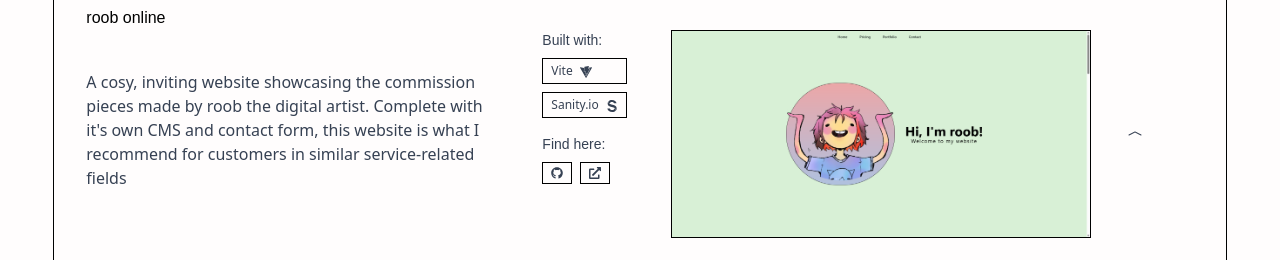
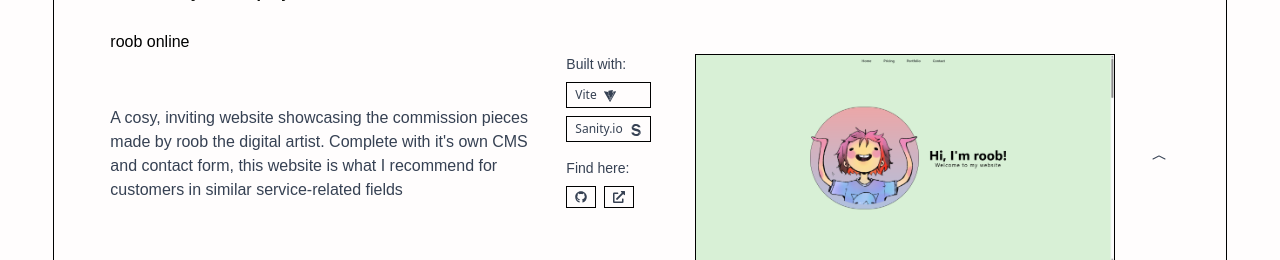
Before and after one commit to Junaidadams/portfolio, a React (Vite) app: page / in a window 1280 px wide. Shown: the part 948-1208 px from the top of the page. Built offline with nearby package versions, Linux system fonts and the light colour scheme; a web font is replaced by a local one.

Commit message:
Changes to the section wrapper comp

```diff
--- a/src/App.jsx
+++ b/src/App.jsx
@@ -10,17 +10,19 @@ import SocialTiles from "./components/SocialTiles";
 function App() {
   return (
     <main className="-mt-[33px]">
-      <SectionWrapper id="home">
+      <section
+        id="home"
+        className=" bg-mainWhite dark:bg-[#0e0f0b] h-screen flex items-center justify-center"
+      >
         <div className="relative w-11/12 h-11/12 bg-cover bg-center bg-[url(/lines.jpg)] dark:bg-[url(/scales.jpg)] flex flex-col border dark:border-white border-black rounded-4xl">
-          <div className="font-panchang font-extralight text-mainBlack my-auto text-3xl md:text-4xl p-4 sm:p-6 md:p-8 lg:p-10 bg-mainWhite dark:bg-mainBlack dark:text-mainWhite w-fit -translate-[1px] round border border-y-mainBlack border-r-mainBlack border-l-mainWhite dark:border-y-mainWhite dark:border-r-mainWhite dark:border-l-mainBlack ">
+          <div className="font-panchang font-extralight text-mainBlack my-auto text-3xl md:text-4xl p-4 sm:p-6 md:p-8 lg:p-10  bg-mainWhite dark:bg-mainBlack dark:text-mainWhite w-fit -translate-[1px] round border border-y-mainBlack border-r-mainBlack border-l-mainWhite dark:border-y-mainWhite dark:border-r-mainWhite dark:border-l-mainBlack ">
             <h1 className="">Junaid Adams</h1>
             <h1 className="">Portfolio</h1>
             <p className="text-base font-semibold">(The third one)</p>
           </div>
         </div>
-      </SectionWrapper>
+      </section>
       <SectionWrapper id="projects">
-        <div className="w-11/12 h-11/12 overflow-auto border-black border-[1px] flex flex-col dark:border-white rounded-4xl relative">
         <div
           className="pointer-events-none absolute bottom-0 right-0 w-40 h-40 bg-no-repeat bg-contain rounded-tl-full opacity-40"
           style={{ backgroundImage: "url('/crosstexture.png')" }}
@@ -32,17 +34,13 @@ function App() {
           </p>
         </div>
         <ProjectTile />
-        </div>
       </SectionWrapper>
       <SectionWrapper id="about">
-        <div className="w-11/12 h-11/12 overflow-auto border-black border-[1px] flex flex-col dark:border-white rounded-4xl">
         <div className=" font-panchang font-extralight text-mainBlack text-3xl md:text-4xl p-4 sm:p-6 md:px-8  dark:bg-mainBlack dark:text-mainWhite w-fit rounded-r-3xl">
           <h1 className="font font-panchang text-left dark:text-mainWhite ">
             About
           </h1>
-            <p className="text-base font-semibold">
-              More information about me.
-            </p>
+          <p className="text-base font-semibold">More information about me.</p>
         </div>
         <div className=" px-4 md:px-8 mb-5">
           <h1 className="font font-panchang text-left dark:text-mainWhite ">
@@ -56,11 +54,9 @@ function App() {
         </div>
 
         <TechStack />
-        </div>
       </SectionWrapper>
       <SectionWrapper id="contact">
         {" "}
-        <div className="w-11/12 h-11/12 overflow-auto border-black border-[1px] flex flex-col dark:border-white rounded-4xl">
         <div className=" font-panchang font-extralight text-mainBlack text-3xl md:text-4xl p-4 sm:p-6 md:px-8  dark:bg-mainBlack dark:text-mainWhite w-fit rounded-r-3xl">
           <h1 className="font font-panchang text-left dark:text-mainWhite ">
             Contact
@@ -69,7 +65,6 @@ function App() {
         </div>
         <ContactForm />
         <SocialTiles />
-        </div>
       </SectionWrapper>
     </main>
   );
--- a/src/components/ProjectTile.jsx
+++ b/src/components/ProjectTile.jsx
@@ -74,9 +74,9 @@ export const ProjectTile = () => {
                     variants={contentVariants}
                     className=" text-gray-700 dark:text-gray-300 flex space-y-1 flex-col lg:flex-row lg:space-x-9"
                   >
-                    <div className="sm:max-w-[420px] lg:my-auto lg:h-fit">
+                    <div className="sm:max-w-[420px] font-chillax lg:my-auto lg:h-fit">
                       <p className="lg:hidden mb-2">{project.shortDesc}</p>
-                      <p className="hidden lg:block">{project.longDesc}</p>
+                      <p className="hidden lg:block ">{project.longDesc}</p>
                       <div className="flex flex-row mb-2">
                         <div className="lg:hidden">
                           {project.tags.map(({ key, name, icon: Icon }) => (
--- a/src/components/wrappers/SectionWrapper.jsx
+++ b/src/components/wrappers/SectionWrapper.jsx
@@ -5,7 +5,9 @@ const SectionWrapper = ({ id, extraStyling, children }) => {
       id={id}
       className={`${extraStyling} bg-mainWhite dark:bg-[#0e0f0b] h-screen flex items-center justify-center`}
     >
-      {children}
+      <div className="w-11/12 h-11/12 overflow-auto border-black border-[1px] flex flex-col dark:border-white rounded-4xl relative xl:p-6 2xl:p-7">
+        {children}
+      </div>
     </section>
   );
 };
```
Lines whose indentation alone changed are shown as unchanged.
